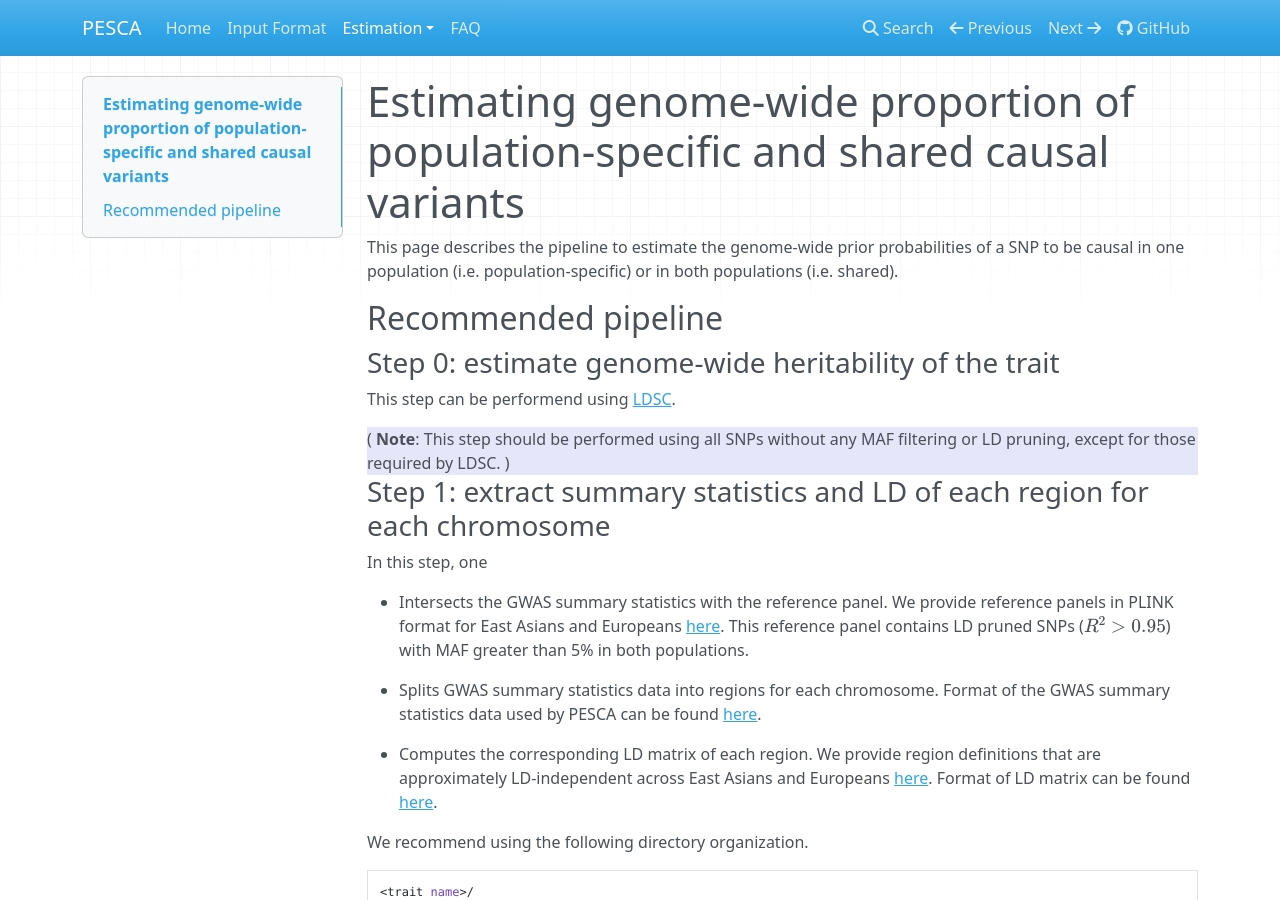
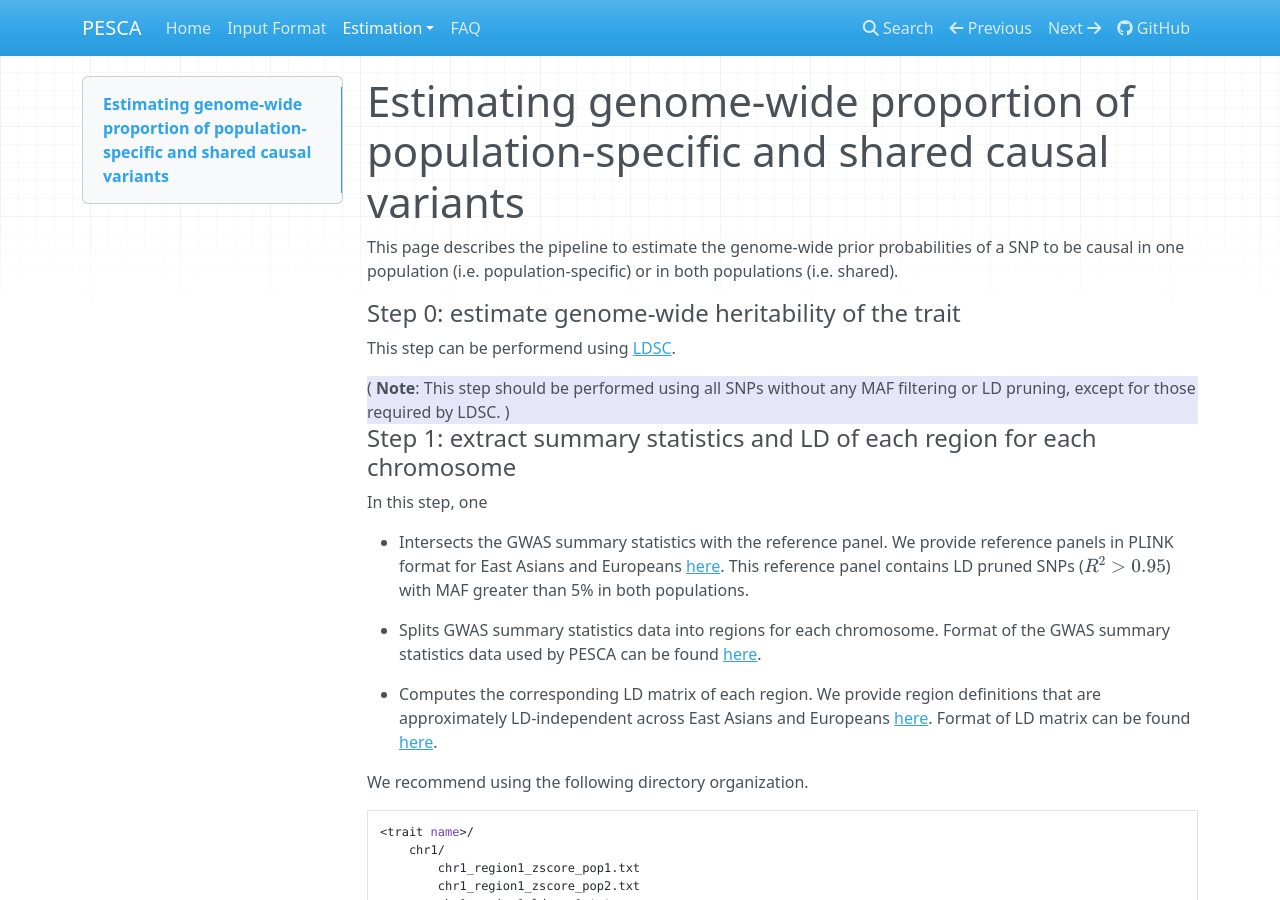
Before and after one commit to huwenboshi/pesca, an MkDocs documentation site: the page built from docs/prior.md, in a window 1280 px wide and 900 px high. Built offline with MkDocs 1.6.1, drawn with Linux system fonts in a browser that asks for light colours; nearby versions of some CDN libraries; formulas are drawn with MathJax 3; old or Windows-style settings are respelled for this version of MkDocs.

Commit message:
updated docs

```diff
--- a/docs/posterior.md
+++ b/docs/posterior.md
@@ -3,14 +3,12 @@
 This page describes the pipeline to estimate the posterior probabilities of a
 SNP being population-specific and shared.
 
-## Recommended pipeline
-
-### Step 0: estimate genome-wide prior probabilities
+#### Step 0: estimate genome-wide prior probabilities
 
 This step should be performend following steps described
 [here](https://huwenboshi.github.io/pesca/prior/).
 
-### Step 1: estimate per-SNP posterior probabilities
+#### Step 1: estimate per-SNP posterior probabilities
 
 PESCA estimates per-SNP posterior probabilities of each SNP beling
 population-specific and shared via the following command. This step could be
--- a/docs/prior.md
+++ b/docs/prior.md
@@ -4,9 +4,7 @@ This page describes the pipeline to estimate the genome-wide prior
 probabilities of a SNP to be causal in one population (i.e.
 population-specific) or in both populations (i.e. shared).
 
-## Recommended pipeline
-
-### Step 0: estimate genome-wide heritability of the trait
+#### Step 0: estimate genome-wide heritability of the trait
 
 This step can be performend using [LDSC](https://github.com/bulik/ldsc/wiki/Heritability-and-Genetic-Correlation).
 
@@ -15,7 +13,7 @@ This step can be performend using [LDSC](https://github.com/bulik/ldsc/wiki/Heri
 MAF filtering or LD pruning, except for those required by LDSC. )
 </div>
 
-### Step 1: extract summary statistics and LD of each region for each chromosome
+#### Step 1: extract summary statistics and LD of each region for each chromosome
 
 In this step, one
 
@@ -80,7 +78,7 @@ files, i.e. LD matrices for all regions on chromosome 1 for
 population 1. `chr1_ld_list_pop2.txt` is a list of paths to all the
 `chr1_region*_ld_pop2.txt` files.
 
-### Step 2: run PESCA for each chromosome
+#### Step 2: run PESCA for each chromosome
 
 PESCA estimates genome-wide proportions of population-specific and shared
 causal variants via the following command. This step could be run for each
@@ -187,7 +185,7 @@ iter    nsnp    q00     q01     q10     q11      f00     f01       f10       f11
 
 We use results from the last EM iteration as the final estimates.
 
-### Step 3: aggregate results from all chromosomes
+#### Step 3: aggregate results from all chromosomes
 
 After step 2, there should be one `<output file name>_chr<chromosome #>.log`
 for each chromosome. To aggregate results from step 2 across chromosomes, we
```
Also changed, not shown: site/index.html, site/posterior/index.html, site/prior/index.html, 1 other file.
